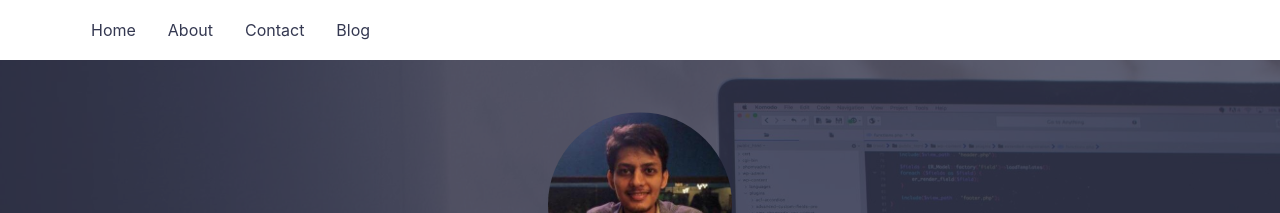
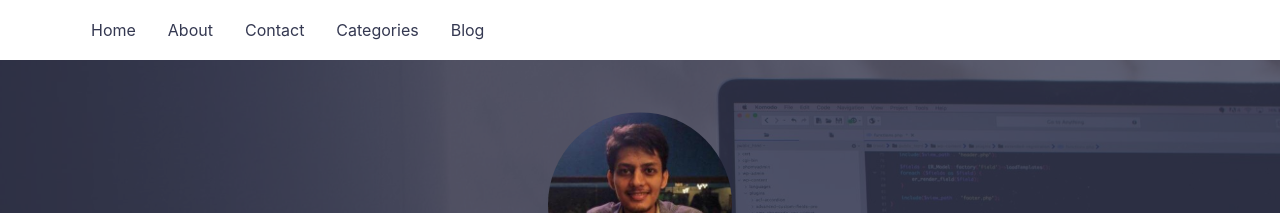
Before and after one commit to rohitsroch/rohitsroch.github.io, a Jekyll site: the page built from index.md, in a window 1280 px wide. Shown: the top 213 px of the page. Built offline with Jekyll 4.4.1, drawn with Linux system fonts in a browser that asks for light colours.

Commit message:
modify header

```diff
--- a/_config.yml
+++ b/_config.yml
@@ -22,6 +22,8 @@
   - {name: 'Home', link: '/'}
   - {name: 'About', link: '/about'}
   - {name: 'Contact', link: '/contact'}
+  - {name: 'Categories', link: '/categories'}
+  - {name: 'Blog', link: '/#latest-posts'}
 
 tagline: >
     I'm a Machine Learning Enthusiast with experience in building AI systems for NLU/NLG and Speech Domain
--- a/_includes/header.html
+++ b/_includes/header.html
@@ -13,9 +13,9 @@
               <span itemprop="name">{{ item.name }}</span>
             </a>
           {% endfor %}
-          <a class="header__link" href="#latest-posts" itemprop="url">
+          <!-- <a class="header__link" href="#latest-posts" itemprop="url">
             <span itemprop="name">Blog</span>
-          </a>
+          </a> -->
         </div>
       </nav>
       <div class="header__toggle">
```
Also changed, not shown: 1 other file.
